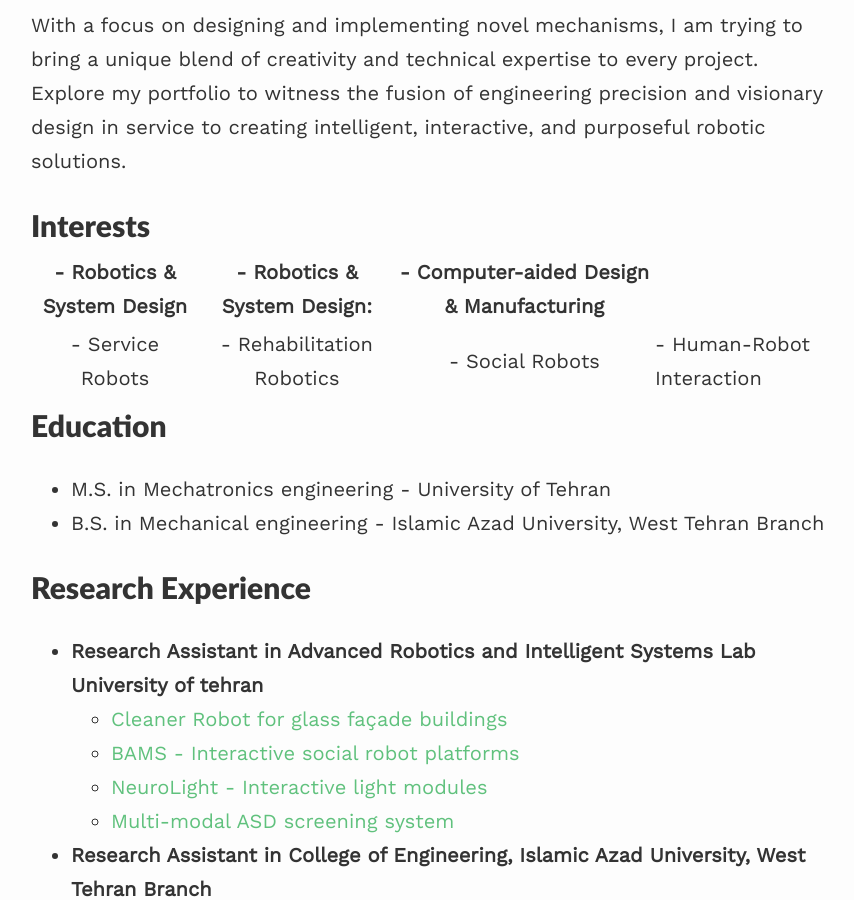
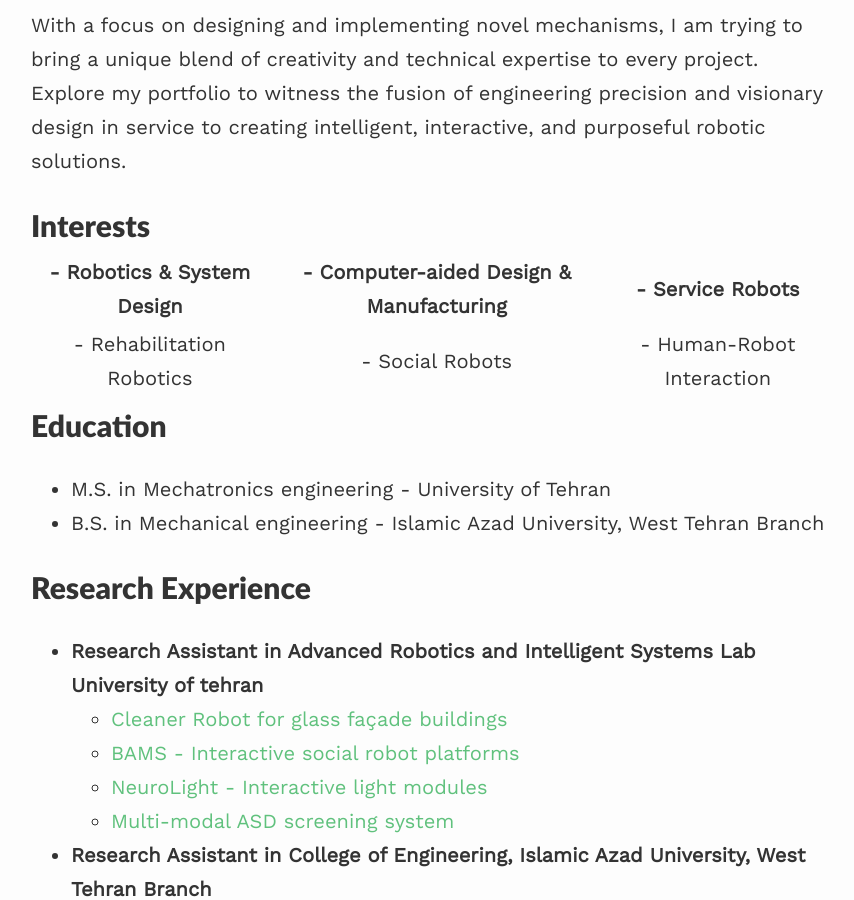
Before and after one commit to alireza-kargar/alireza-kargar.github.io, a Jekyll site: the page built from index.md, in a window 1280 px wide and 900 px high, scrolled down 564 px. Shown: the whole window, without its empty margins (209-1063 px from the left). Built offline with Jekyll 4.4.1, drawn with Linux system fonts in a browser that asks for light colours; nearby versions of some CDN libraries.

Commit message:
minor update

```diff
--- a/index.md
+++ b/index.md
@@ -16,9 +16,10 @@
 
 ## Interests
 
-|- Robotics & System Design| - Robotics & System Design:| - Computer-aided Design & Manufacturing|
 |:---:|:---:|:---:|
-|- Service Robots| - Rehabilitation Robotics| - Social Robots| - Human-Robot Interaction|
+|- Robotics & System Design| - Computer-aided Design & Manufacturing| - Service Robots|
+|:---:|:---:|:---:|
+|- Rehabilitation Robotics| - Social Robots| - Human-Robot Interaction|
 |:---:|:---:|:---:|
 
 ## Education
```
